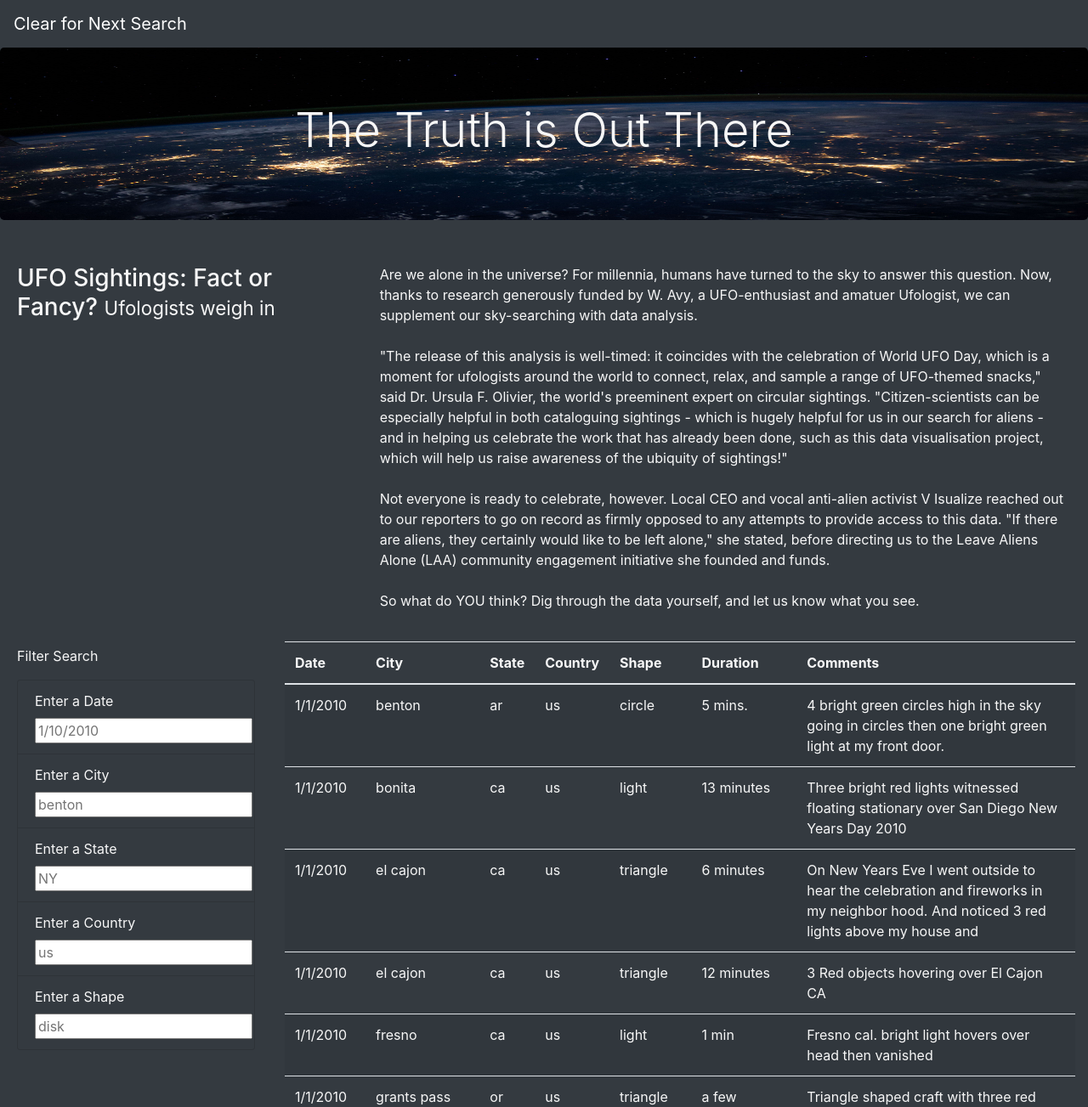
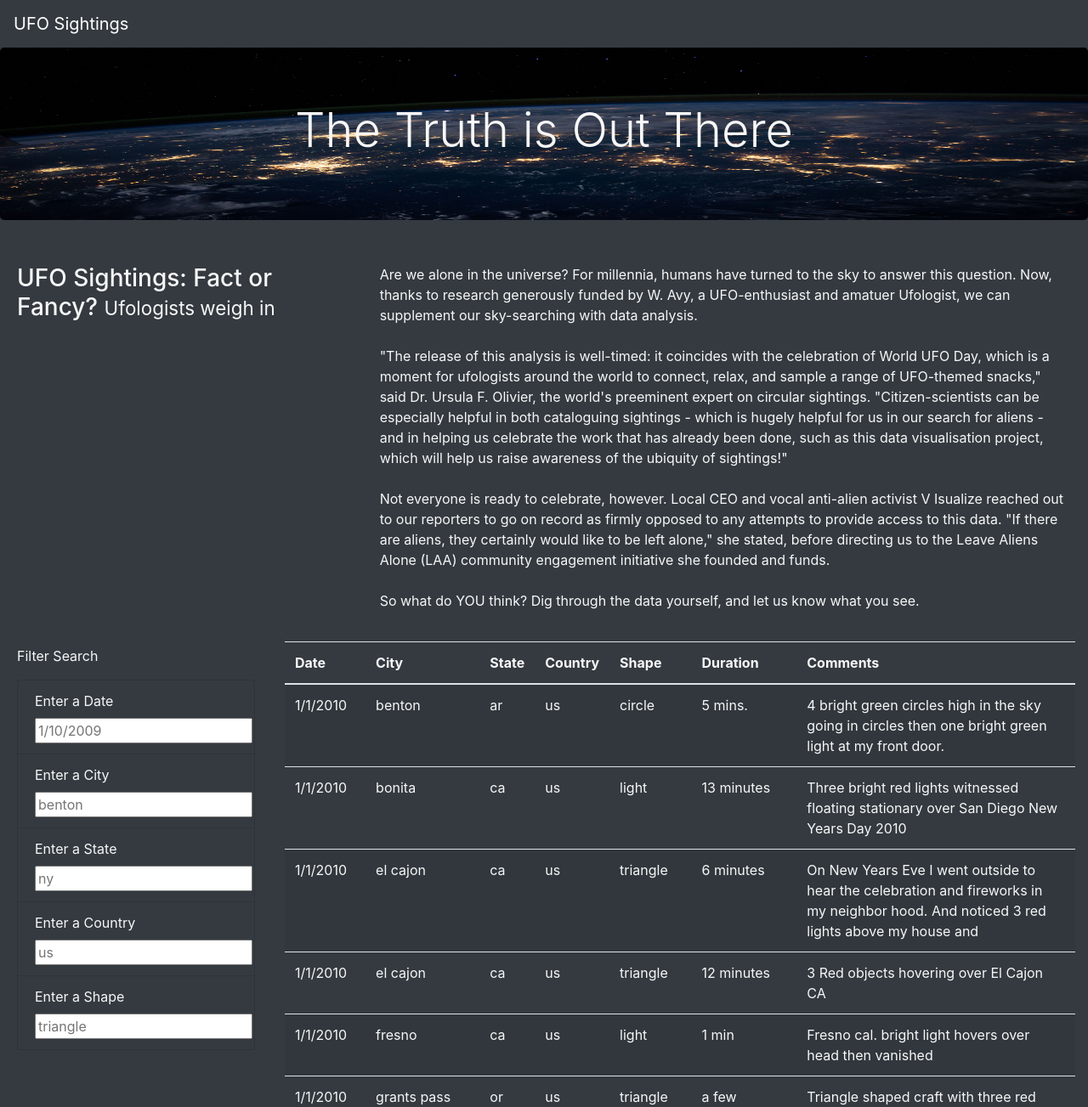
Before and after one commit to RaoulA123/UFO, a plain HTML site: page index.html in a window 1280 px wide. Shown: the top 1303 px of the page at 85% size. Drawn offline with nearby package versions, Linux system fonts and the light colour scheme; files that its build step writes are made by us from their sources; files whose address does not match are found by name.

Commit message:
Add files via upload

```diff
--- a/index.html
+++ b/index.html
@@ -18,7 +18,7 @@
     <div class="wrapper">
       <!-- Navbar -->
       <nav class="navbar navbar-dark bg-dark navbar-expand-lg">
-        <a class="navbar-brand" href="index.html">Clear for Next Search</a>
+        <a class="navbar-brand" href="index.html">UFO Sightings</a>
       </nav>
       <!-- Jumbotron -->
       <div class="jumbotron">
@@ -63,7 +63,7 @@
               <ul class="list-group bg-dark">
                 <li class="list-group-item bg-dark">
                   <label for="date">Enter a Date</label>
-                  <input type="text" placeholder="1/10/2010" id="datetime" />
+                  <input type="text" placeholder="1/10/2009" id="datetime" />
                 </li>
                 <li class="list-group-item bg-dark">
                   <label for="city">Enter a City</label>
@@ -71,7 +71,7 @@
                 </li>
                 <li class="list-group-item bg-dark">
                   <label for="state">Enter a State</label>
-                  <input type="text" placeholder="NY" id="state" />
+                  <input type="text" placeholder="ny" id="state" />
                 </li>
                 <li class="list-group-item bg-dark">
                   <label for="country">Enter a Country</label>
@@ -79,7 +79,7 @@
                 </li>
                 <li class="list-group-item bg-dark">
                   <label for="shape">Enter a Shape</label>
-                  <input type="text" placeholder="disk" id="shape" />
+                  <input type="text" placeholder="triangle" id="shape" />
                 </li>
                 <!-- <li class="list-group-item bg-dark">
                   <button id="filter-btn" type="button" class="btn btn-dark">Search Table </button>
```
